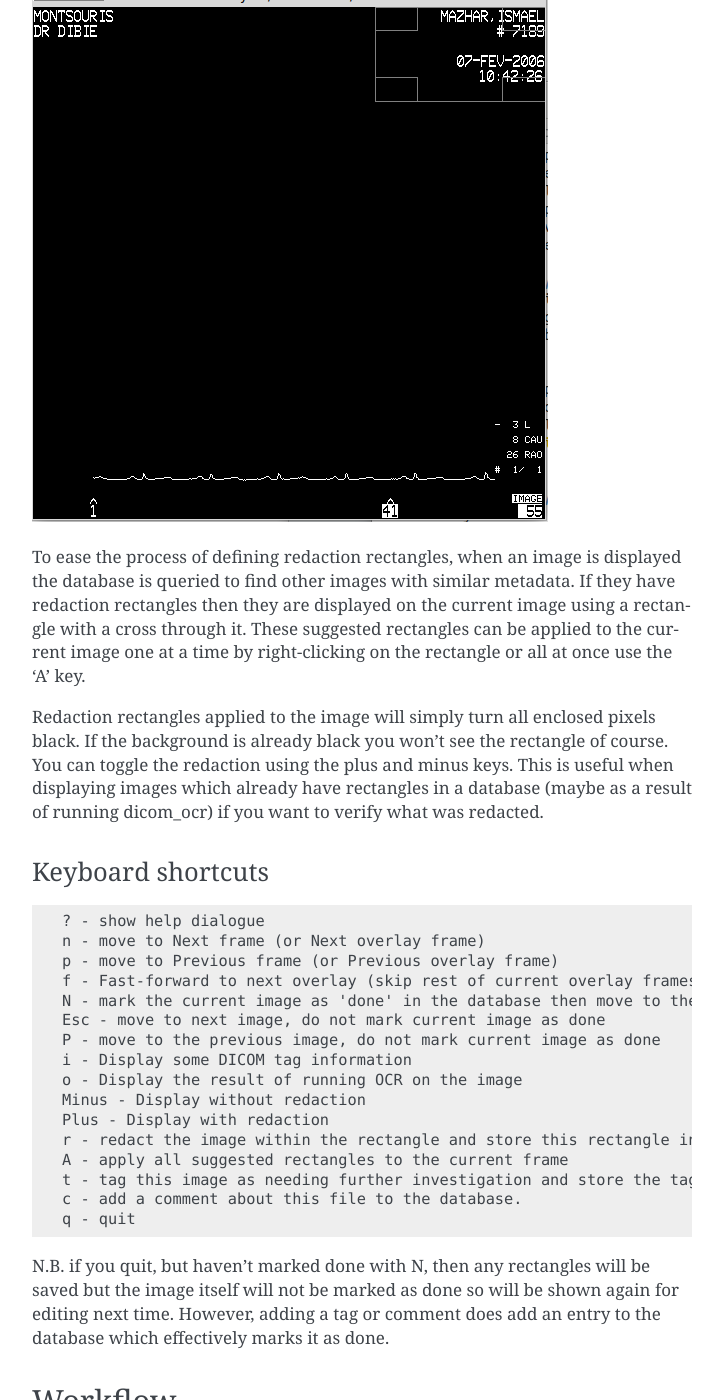
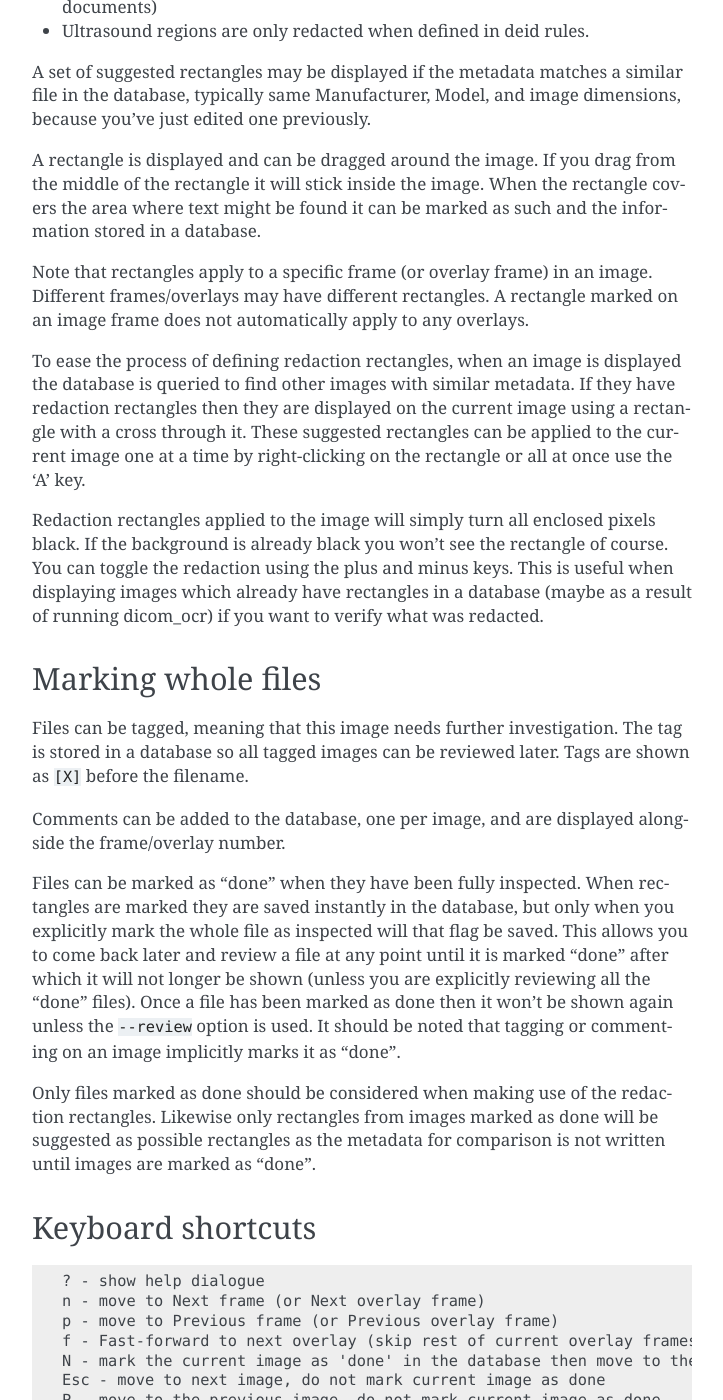
Before and after one commit to SMI/dicompixelanon, a Sphinx documentation site: the page built from doc/dcmaudit.md, in a window 1280 px wide and 1400 px high, scrolled down 2335 px. Shown: the whole window, without its empty margins (388-1111 px from the left). Built offline with Sphinx 7.4.7, drawn with Linux system fonts in a browser that asks for light colours; some of the changed text lies outside the part shown.

Commit message:
Update doc

````diff
--- a/doc/dcmaudit.md
+++ b/doc/dcmaudit.md
@@ -57,6 +57,16 @@
      CSV filename to get the filenames from the DicomFilePath or filename column
 ```
 
+## Display of frame/overlay
+
+Images have multiple frames, but then after all the frames come the overlays, and
+each overlay can have multiple frames.
+The overlay number is not shown until you have stepped through all the frames first.
+
+![screenshot](../resources/images/dcmaudit.png)
+
+## Marking rectangles for redaction
+
 When the image is displayed it will automatically have rectangles redacted if
 * the database contains rectangles for this filename
 * the metadata tags match some deid rules
@@ -72,32 +82,10 @@
 When the rectangle covers the area where text might be found it can be
 marked as such and the information stored in a database.
 
-Files can be tagged, meaning that this image needs further investigation.
-The tag is stored in a database so all tagged images can be reviewed later.
-Tags are shown as `[X]` before the filename.
-
-Comments can be added to the database, one per image, and are displayed
-alongside the frame/overlay number.
-
-Files can be marked as "done" when they have been fully inspected.
-You can mark rectangles, which are saved instantly in the database, but
-only when you explicitly mark the whole file as inspected will that
-flag be saved.  This allows you to come back later and review a file.
-Once a file has been marked as done then it won't be shown again
-unless the `--review` option is used. It should be noted that tagging
-or commenting on an image implicitly marks it as "done".
-
-Only files marked as done should be considered when making use of
-the redaction rectangles. Likewise only rectangles from images marked
-as done will be suggested as possible rectangles as the metadata
-for comparison is not written until images are marked as "done".
-
-Display of frame/overlay:
-Images have multiple frames, but then after all the frames come the overlays, and
-each overlay can have multiple frames.
-The overlay number is not shown until you have stepped through all the frames first.
-
-![screenshot](../resources/images/dcmaudit.png)
+Note that rectangles apply to a specific frame (or overlay frame) in
+an image. Different frames/overlays may have different rectangles.
+A rectangle marked on an image frame does not automatically apply to
+any overlays.
 
 To ease the process of defining redaction rectangles, when an image is
 displayed the database is queried to find other images with similar metadata.
@@ -113,7 +101,31 @@
 already have rectangles in a database (maybe as a result of running
 dicom_ocr) if you want to verify what was redacted.
 
-### Keyboard shortcuts
+## Marking whole files
+
+Files can be tagged, meaning that this image needs further investigation.
+The tag is stored in a database so all tagged images can be reviewed later.
+Tags are shown as `[X]` before the filename.
+
+Comments can be added to the database, one per image, and are displayed
+alongside the frame/overlay number.
+
+Files can be marked as "done" when they have been fully inspected.
+When rectangles are marked they are saved instantly in the database, but
+only when you explicitly mark the whole file as inspected will that
+flag be saved.  This allows you to come back later and review a file
+at any point until it is marked "done" after which it will not longer be
+shown (unless you are explicitly reviewing all the "done" files).
+Once a file has been marked as done then it won't be shown again
+unless the `--review` option is used. It should be noted that tagging
+or commenting on an image implicitly marks it as "done".
+
+Only files marked as done should be considered when making use of
+the redaction rectangles. Likewise only rectangles from images marked
+as done will be suggested as possible rectangles as the metadata
+for comparison is not written until images are marked as "done".
+
+## Keyboard shortcuts
 
 ```
 ? - show help dialogue
````
Also changed, not shown: other parts of doc/dcmaudit.md (+0 -2 lines).
